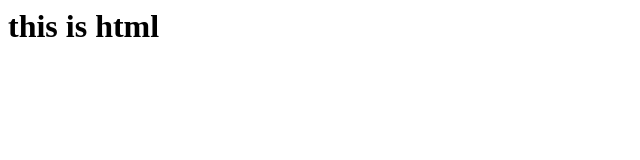
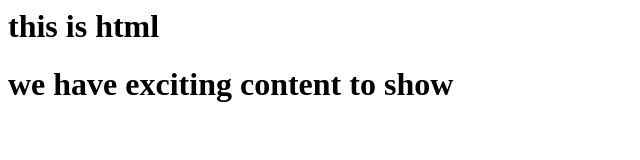
Before and after one commit to Anithasai1234567/newweb, a plain HTML site: page index.html in a window 1280 px wide. Shown: the whole page, without its empty margins (0-640 px from the left). Drawn offline with Linux system fonts and the light colour scheme.

Commit message:
Update index.html

```diff
--- a/index.html
+++ b/index.html
@@ -1 +1,2 @@
 <h1>this is html</h1>
+<h1>we have exciting content to show</h1>
```
